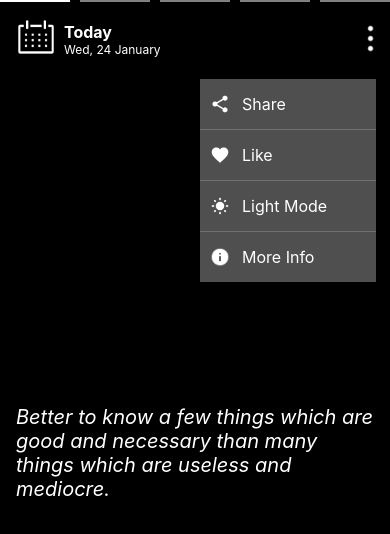
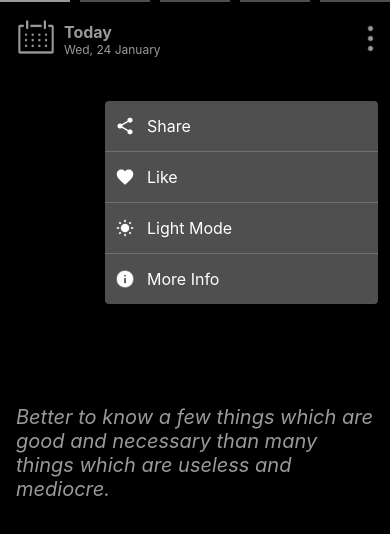
Before and after one commit to StephenAraka/wisdom, a React Native app: screen / in a window 390 px wide. Both pictures are taken after a click on the element 370 px from the left and 39 px from the top of the page. Shown: the top 534 px of the page. Built offline with nearby package versions, Linux system fonts and the light colour scheme.

Commit message:
Create new component for menu

```diff
--- a/src/components/Header.jsx
+++ b/src/components/Header.jsx
@@ -1,29 +1,18 @@
-import { Image, StyleSheet, Text, TouchableOpacity, View } from "react-native";
+import {
+  Image,
+  StyleSheet,
+  Text,
+  TouchableOpacity,
+  View,
+  Modal,
+} from "react-native";
 import React, { useState } from "react";
+import Menu from "./Menu";
 import assets from "../constants/assets";
 import colors from "../constants/colors";
 
 const Header = () => {
   const [isModalVisible, setIsModalVisible] = useState(false);
-
-  const menuItems = [
-    {
-      text: "Share",
-      icon: assets.shareIconDarkTheme,
-    },
-    {
-      text: "Like",
-      icon: assets.likeIconDarkTheme,
-    },
-    {
-      text: "Light Mode",
-      icon: assets.lightIconDarkTheme,
-    },
-    {
-      text: "More Info",
-      icon: assets.infoIconDarkTheme,
-    },
-  ];
 
   // Function to show or hide the menu
   //-----------------------------------
@@ -51,30 +40,7 @@ const Header = () => {
       </TouchableOpacity>
 
       {/* Menu */}
-      {isModalVisible && (
-        <TouchableOpacity
-          activeOpacity={1} // To prevent extra click events
-          onPress={toggleModal}
-          style={styles.modalContainer}
-        >
-          {menuItems.map((item, index) => (
-            <View key={index}>
-              <TouchableOpacity
-                style={styles.menuItem}
-                onPress={() => console.log("menu item")}
-              >
-                <Image source={item.icon} style={styles.menuItemIcon} />
-                <Text style={styles.menuText}>{item.text}</Text>
-              </TouchableOpacity>
-
-              {/* Separator for menu items */}
-              {index < menuItems.length - 1 && (
-                <View style={styles.separator}></View>
-              )}
-            </View>
-          ))}
-        </TouchableOpacity>
-      )}
+      {isModalVisible && <Menu toggleModal={toggleModal} />}
     </View>
   );
 };
@@ -113,34 +79,4 @@ const styles = StyleSheet.create({
     width: 40,
     height: 40,
   },
-  modalContainer: {
-    backgroundColor: colors.menuBgColorDarkTheme,
-    position: "absolute",
-    top: "130%",
-    left: 200,
-    right: 14,
-    zIndex: 200,
-  },
-  menuItem: {
-    flexDirection: "row",
-    gap: 12,
-    paddingVertical: 15,
-    paddingHorizontal: 10,
-  },
-  menuItemIcon: {
-    width: 20,
-    height: 20,
-  },
-  menuSection: {
-    position: "relative",
-  },
-  menuText: {
-    color: colors.textColorDarkTheme,
-    fontSize: 16,
-  },
-  separator: {
-    height: 1,
-    width: "100%",
-    backgroundColor: "#707070",
-  },
 });
--- /dev/null
+++ b/src/components/Menu.jsx
@@ -0,0 +1,98 @@
+import {
+  Image,
+  StyleSheet,
+  Text,
+  TouchableOpacity,
+  View,
+  Modal,
+} from "react-native";
+import React from "react";
+import assets from "../constants/assets";
+import colors from "../constants/colors";
+
+const Menu = ({ toggleModal }) => {
+  const menuItems = [
+    {
+      text: "Share",
+      icon: assets.shareIconDarkTheme,
+    },
+    {
+      text: "Like",
+      icon: assets.likeIconDarkTheme,
+    },
+    {
+      text: "Light Mode",
+      icon: assets.lightIconDarkTheme,
+    },
+    {
+      text: "More Info",
+      icon: assets.infoIconDarkTheme,
+    },
+  ];
+
+  return (
+    <Modal transparent={true}>
+      <TouchableOpacity style={styles.modalBg} onPress={toggleModal}>
+        <View style={styles.modalContainer}>
+          {menuItems.map((item, index) => (
+            <View key={index}>
+              <TouchableOpacity
+                style={styles.menuItem}
+                onPress={() => console.log("menu item")}
+              >
+                <Image source={item.icon} style={styles.menuItemIcon} />
+                <Text style={styles.menuText}>{item.text}</Text>
+              </TouchableOpacity>
+
+              {/* Separator for menu items */}
+              {index < menuItems.length - 1 && (
+                <View style={styles.separator}></View>
+              )}
+            </View>
+          ))}
+        </View>
+      </TouchableOpacity>
+    </Modal>
+  );
+};
+
+export default Menu;
+
+const styles = StyleSheet.create({
+  modalBg: {
+    ...StyleSheet.absoluteFillObject,
+    position: "absolute",
+    backgroundColor: "rgba(0,0,0,0.4)",
+  },
+  modalContainer: {
+    backgroundColor: colors.menuBgColorDarkTheme,
+    position: "absolute",
+    width: "70%",
+    alignSelf: "flex-end",
+    top: "12%",
+    marginRight: 12,
+    borderRadius: 4,
+  },
+  menuItem: {
+    flexDirection: "row",
+    gap: 12,
+    paddingVertical: 15,
+    paddingHorizontal: 10,
+  },
+  menuItemIcon: {
+    width: 20,
+    height: 20,
+  },
+  menuSection: {
+    position: "relative",
+  },
+  menuText: {
+    color: colors.textColorDarkTheme,
+    fontSize: 16,
+  },
+  separator: {
+    height: 1,
+    width: "100%",
+    backgroundColor: "#707070",
+  },
+});
```
